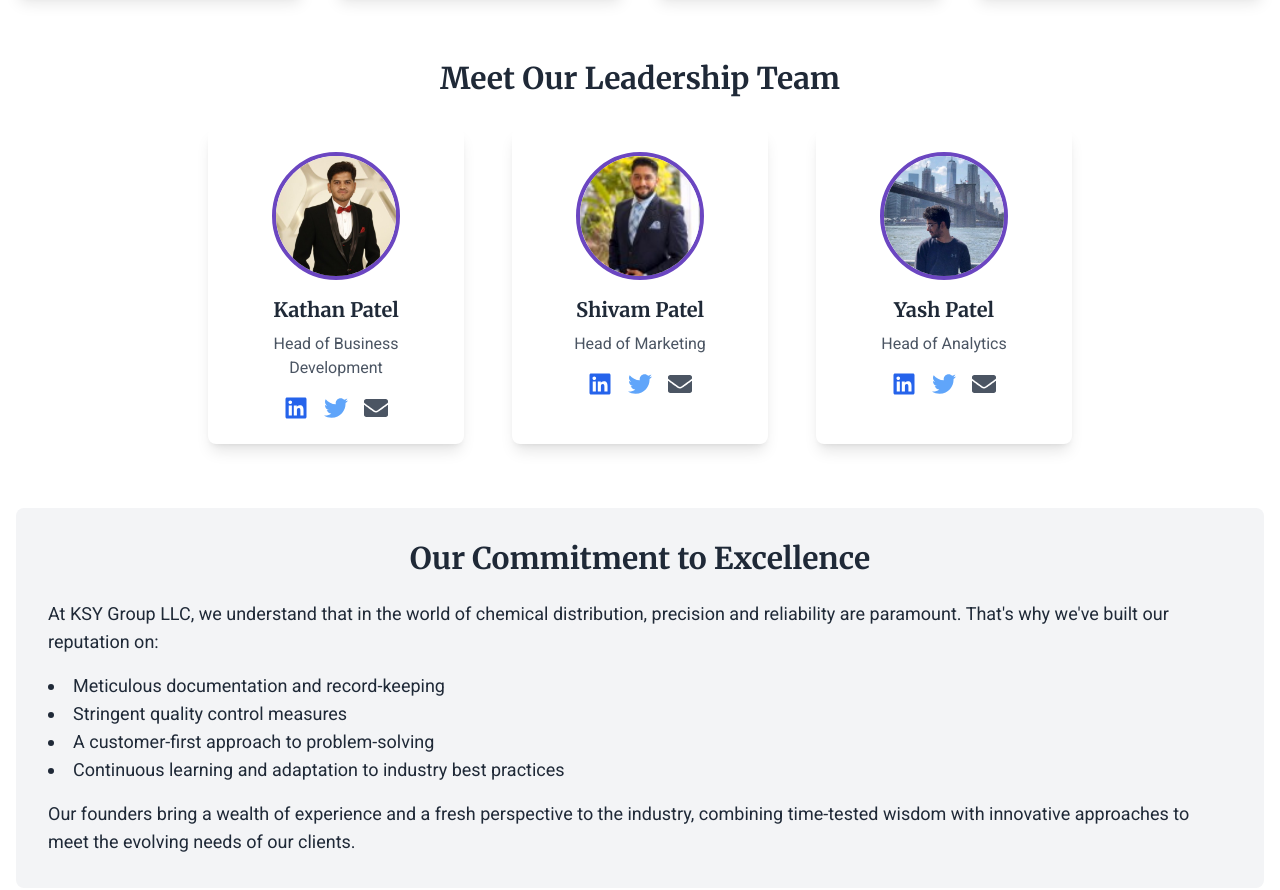
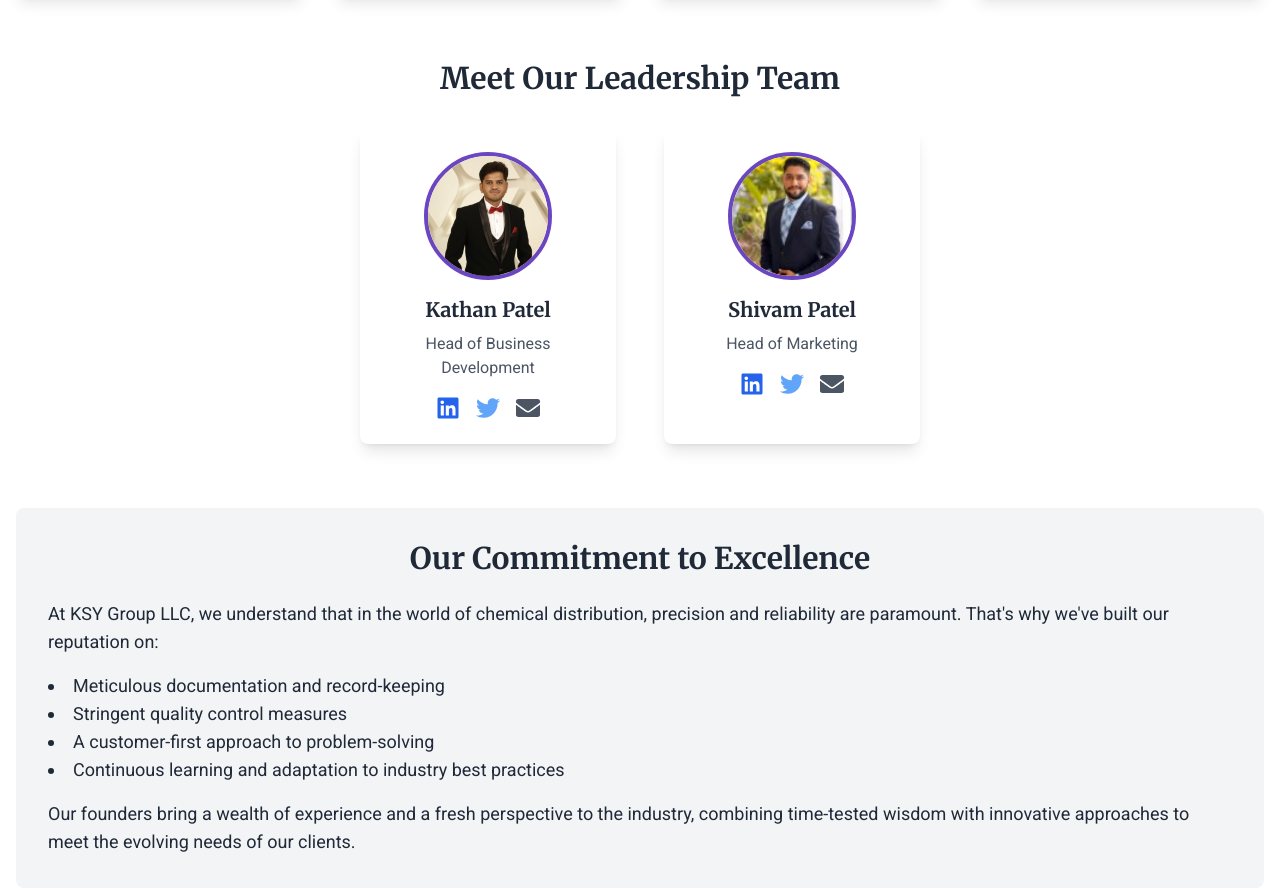
Before and after one commit to QAVentures/chemimport-website, a Next.js app: page /about in a window 1280 px wide. Shown: the part 1260-2150 px from the top of the page. Built offline with nearby package versions, Linux system fonts and the light colour scheme; no server answers.

Commit message:
removed yash

```diff
--- a/src/app/about/page.tsx
+++ b/src/app/about/page.tsx
@@ -38,14 +38,14 @@ const teamMembers = [
     twitter: "https://twitter.com/shivam",
     email: "shivam@ksygroup.com"
   },
-  {
-    name: "Yash Patel",
-    role: "Head of Analytics",
-    image: "/images/yash.jpeg",
-    linkedin: "https://www.linkedin.com/in/yash-patel-0b561b138/",
-    twitter: "https://twitter.com/yash",
-    email: "yash@ksygroup.com"
-  }
+  // {
+  //   name: "Yash Patel",
+  //   role: "Head of Analytics",
+  //   image: "/images/yash.jpeg",
+  //   linkedin: "https://www.linkedin.com/in/yash-patel-0b561b138/",
+  //   twitter: "https://twitter.com/yash",
+  //   email: "yash@ksygroup.com"
+  // }
 ];
 
 const AboutPage: React.FC = () => {
```
